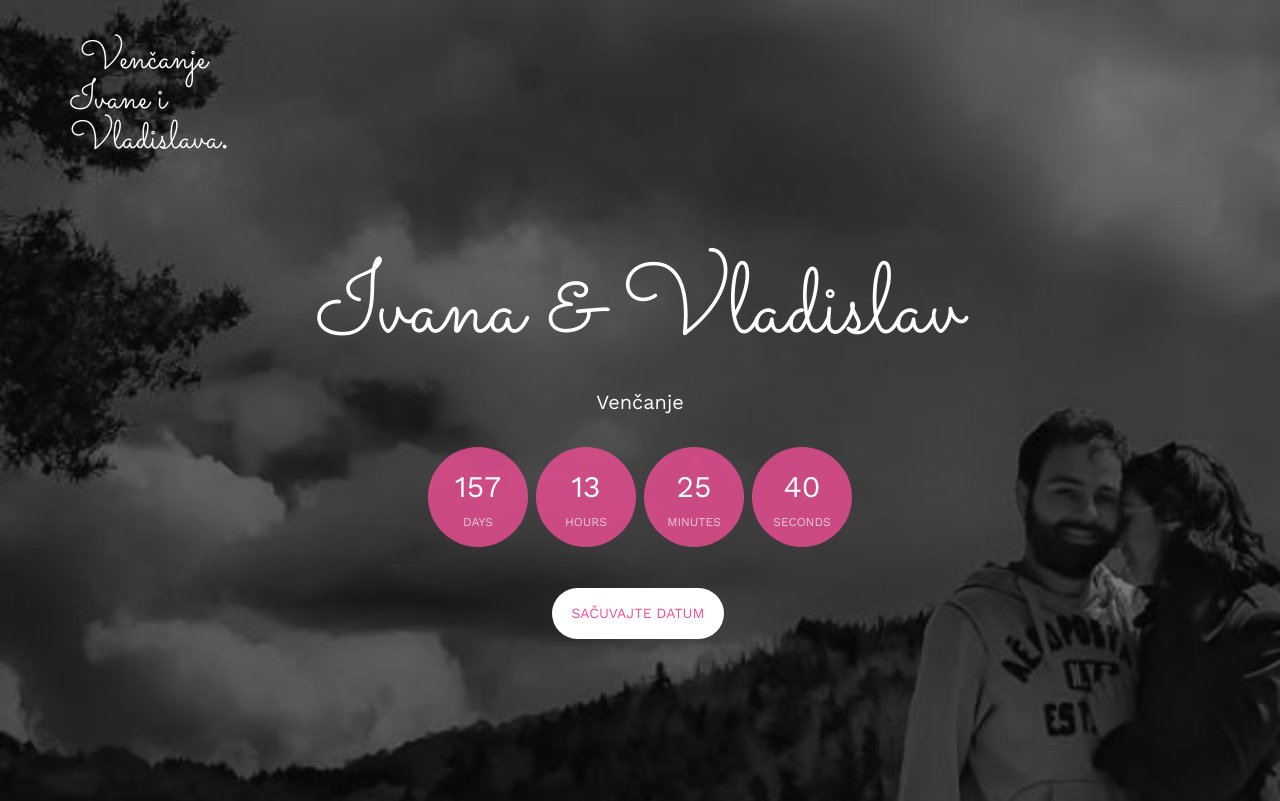
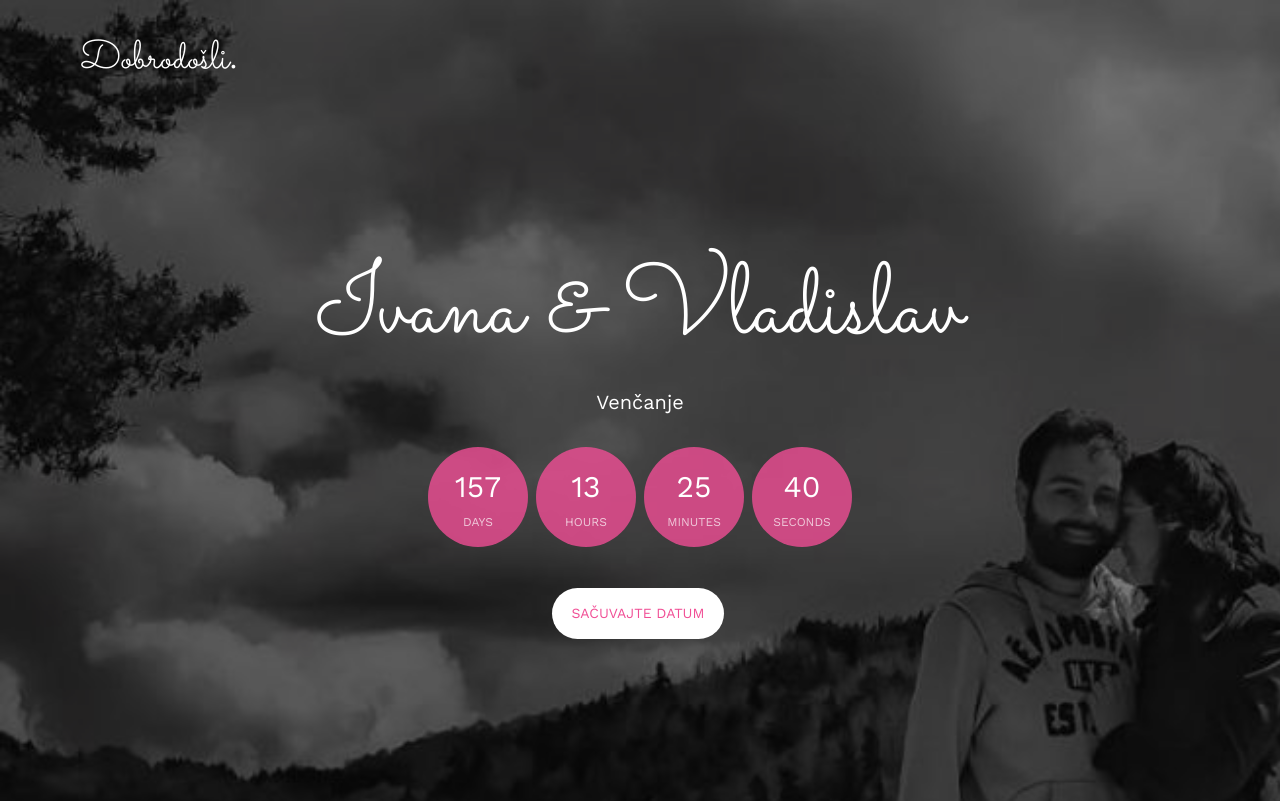
Before and after one commit to TrajkovicB/IvanaVladislav, a plain HTML site: page index.html in a window 1280 px wide. Shown: the top 801 px of the page. Drawn offline with nearby package versions, Linux system fonts and the light colour scheme; files whose address does not match are found by name.

Commit message:
Update index.html

```diff
--- a/index.html
+++ b/index.html
@@ -8,7 +8,7 @@
 	<meta http-equiv="X-UA-Compatible" content="IE=edge">
 	<title>Venčanje</title>
 	<meta name="viewport" content="width=device-width, initial-scale=1">
-	<meta name="description" content="Dobrodošli" />
+	<meta name="description" content="Vencanje Ivane i Vladislava" />
 
 	<link href='https://fonts.googleapis.com/css?family=Work+Sans:400,300,600,400italic,700' rel='stylesheet' type='text/css'>
 	<link href="https://fonts.googleapis.com/css?family=Sacramento" rel="stylesheet">
@@ -47,7 +47,7 @@
 		<div class="container">
 			<div class="row">
 				<div class="col-xs-2">
-					<div id="fh5co-logo"><a href="index.html">Venčanje Ivane i Vladislava<strong>.</strong></a></div>
+					<div id="fh5co-logo"><a href="index.html">Dobrodošli<strong>.</strong></a></div>
 				</div>
 			</div>
 
```
